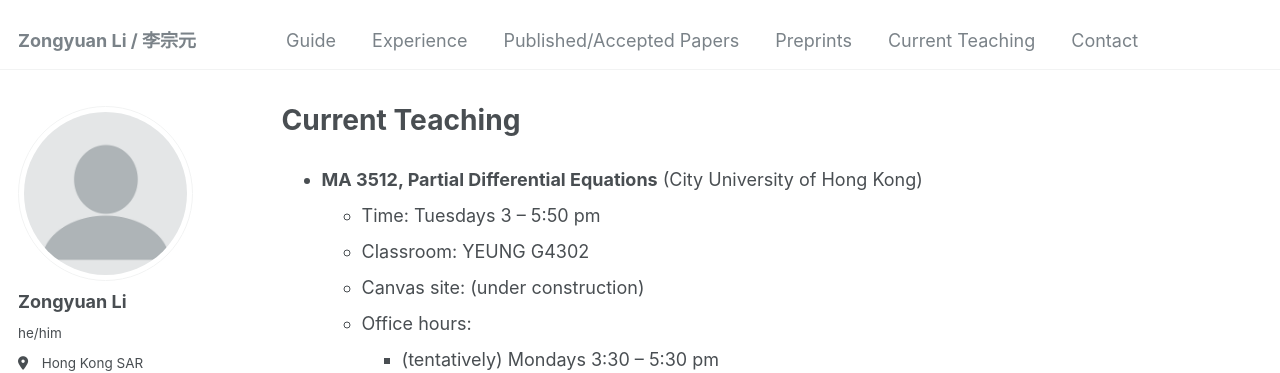
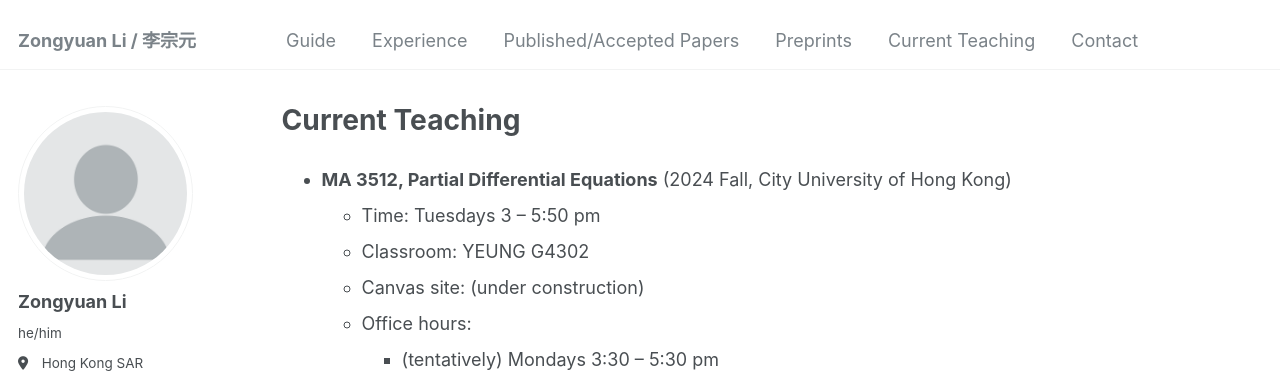
Before and after one commit to zongyuan-li/zongyuan-li.github.io, a Jekyll site: the page built from _pages/CurrentTeaching.md, in a window 1280 px wide. Shown: the top 373 px of the page. Built offline with Jekyll 4.4.1, drawn with Linux system fonts in a browser that asks for light colours; some web fonts are replaced.

Commit message:
Update CurrentTeaching.md

```diff
--- a/_pages/CurrentTeaching.md
+++ b/_pages/CurrentTeaching.md
@@ -10,7 +10,7 @@
 
 
 
-  * **MA 3512, Partial Differential Equations** (City University of Hong Kong)
+  * **MA 3512, Partial Differential Equations** (2024 Fall, City University of Hong Kong)
       * Time: Tuesdays 3 -- 5:50 pm
       * Classroom: YEUNG G4302
       * Canvas site: (under construction)
```
